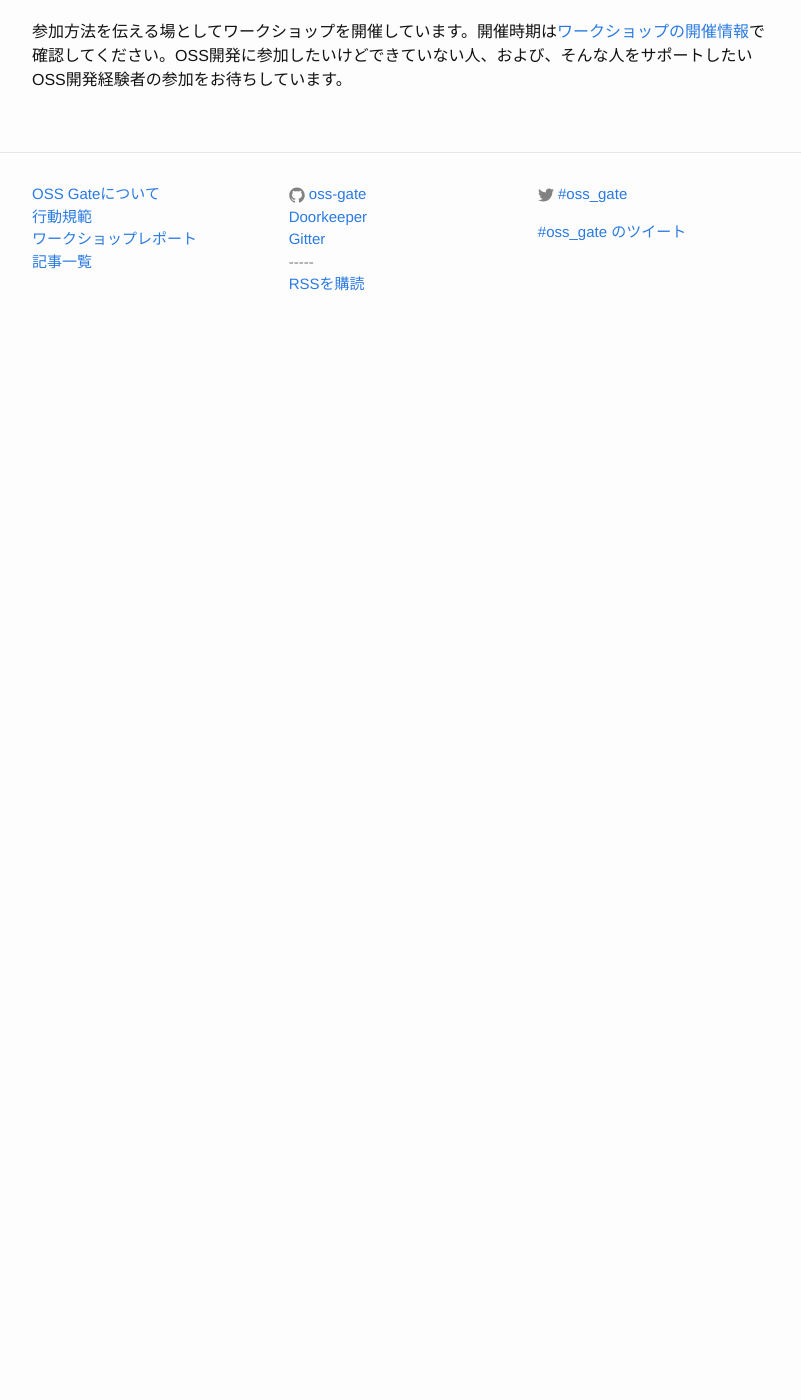
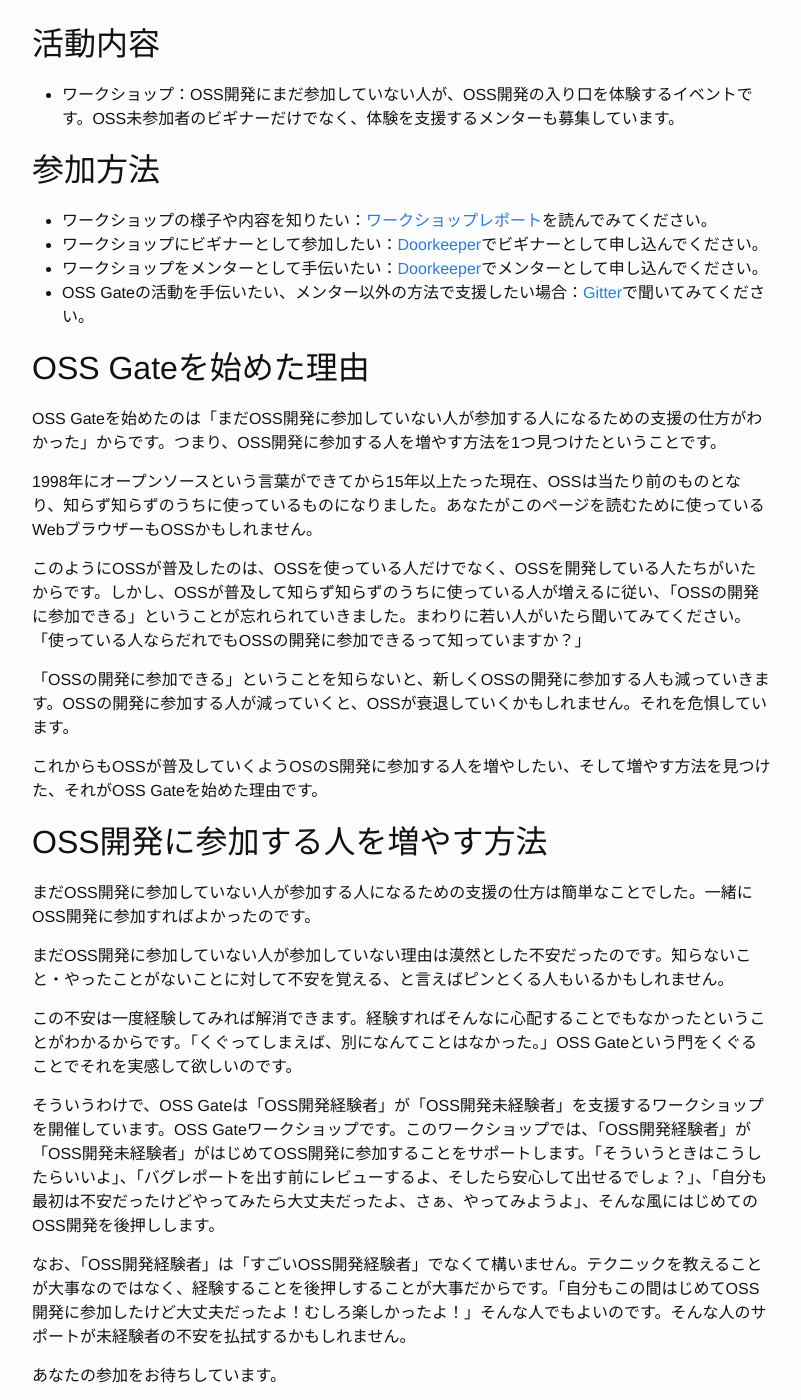
Before and after one commit to oss-gate/oss-gate.github.io, a Jekyll site: the page built from about.md, in a window 1280 px wide and 1400 px high, scrolled down 246 px. Shown: the whole window, without its empty margins (238-1039 px from the left). Built offline with Jekyll 4.4.1, drawn with Linux system fonts in a browser that asks for light colours; comment, search, counter and statistics services are not loaded; before the commit the page ends 900 px from its top, so only the background shows below that.

Commit message:
rewrite this !!

```diff
--- a/about.md
+++ b/about.md
@@ -6,4 +6,43 @@ permalink: /about/
 
 {{ site.description }}
 
-参加方法を伝える場としてワークショップを開催しています。開催時期は[ワークショップの開催情報](https://oss-gate.doorkeeper.jp/events/upcoming)で確認してください。OSS開発に参加したいけどできていない人、および、そんな人をサポートしたいOSS開発経験者の参加をお待ちしています。
+
+## 活動内容
+
+- ワークショップ：OSS開発にまだ参加していない人が、OSS開発の入り口を体験するイベントです。OSS未参加者のビギナーだけでなく、体験を支援するメンターも募集しています。
+
+
+## 参加方法
+
+- ワークショップの様子や内容を知りたい：[ワークショップレポート]({{ site.baseurl }}/workshop/report.html)を読んでみてください。
+- ワークショップにビギナーとして参加したい：[Doorkeeper](https://oss-gate.doorkeeper.jp/)でビギナーとして申し込んでください。
+- ワークショップをメンターとして手伝いたい：[Doorkeeper](https://oss-gate.doorkeeper.jp/)でメンターとして申し込んでください。
+- OSS Gateの活動を手伝いたい、メンター以外の方法で支援したい場合：[Gitter](https://gitter.im/oss-gate/general?source=orgpage)で聞いてみてください。
+
+
+## OSS Gateを始めた理由
+
+OSS Gateを始めたのは「まだOSS開発に参加していない人が参加する人になるための支援の仕方がわかった」からです。つまり、OSS開発に参加する人を増やす方法を1つ見つけたということです。
+
+1998年にオープンソースという言葉ができてから15年以上たった現在、OSSは当たり前のものとなり、知らず知らずのうちに使っているものになりました。あなたがこのページを読むために使っているWebブラウザーもOSSかもしれません。
+
+このようにOSSが普及したのは、OSSを使っている人だけでなく、OSSを開発している人たちがいたからです。しかし、OSSが普及して知らず知らずのうちに使っている人が増えるに従い、「OSSの開発に参加できる」ということが忘れられていきました。まわりに若い人がいたら聞いてみてください。「使っている人ならだれでもOSSの開発に参加できるって知っていますか？」
+
+「OSSの開発に参加できる」ということを知らないと、新しくOSSの開発に参加する人も減っていきます。OSSの開発に参加する人が減っていくと、OSSが衰退していくかもしれません。それを危惧しています。
+
+これからもOSSが普及していくようOSのS開発に参加する人を増やしたい、そして増やす方法を見つけた、それがOSS Gateを始めた理由です。
+
+
+## OSS開発に参加する人を増やす方法
+
+まだOSS開発に参加していない人が参加する人になるための支援の仕方は簡単なことでした。一緒にOSS開発に参加すればよかったのです。
+
+まだOSS開発に参加していない人が参加していない理由は漠然とした不安だったのです。知らないこと・やったことがないことに対して不安を覚える、と言えばピンとくる人もいるかもしれません。
+
+この不安は一度経験してみれば解消できます。経験すればそんなに心配することでもなかったということがわかるからです。「くぐってしまえば、別になんてことはなかった。」OSS Gateという門をくぐることでそれを実感して欲しいのです。
+
+そういうわけで、OSS Gateは「OSS開発経験者」が「OSS開発未経験者」を支援するワークショップを開催しています。OSS Gateワークショップです。このワークショップでは、「OSS開発経験者」が「OSS開発未経験者」がはじめてOSS開発に参加することをサポートします。「そういうときはこうしたらいいよ」、「バグレポートを出す前にレビューするよ、そしたら安心して出せるでしょ？」、「自分も最初は不安だったけどやってみたら大丈夫だったよ、さぁ、やってみようよ」、そんな風にはじめてのOSS開発を後押しします。
+
+なお、「OSS開発経験者」は「すごいOSS開発経験者」でなくて構いません。テクニックを教えることが大事なのではなく、経験することを後押しすることが大事だからです。「自分もこの間はじめてOSS開発に参加したけど大丈夫だったよ！むしろ楽しかったよ！」そんな人でもよいのです。そんな人のサポートが未経験者の不安を払拭するかもしれません。
+
+あなたの参加をお待ちしています。
```
